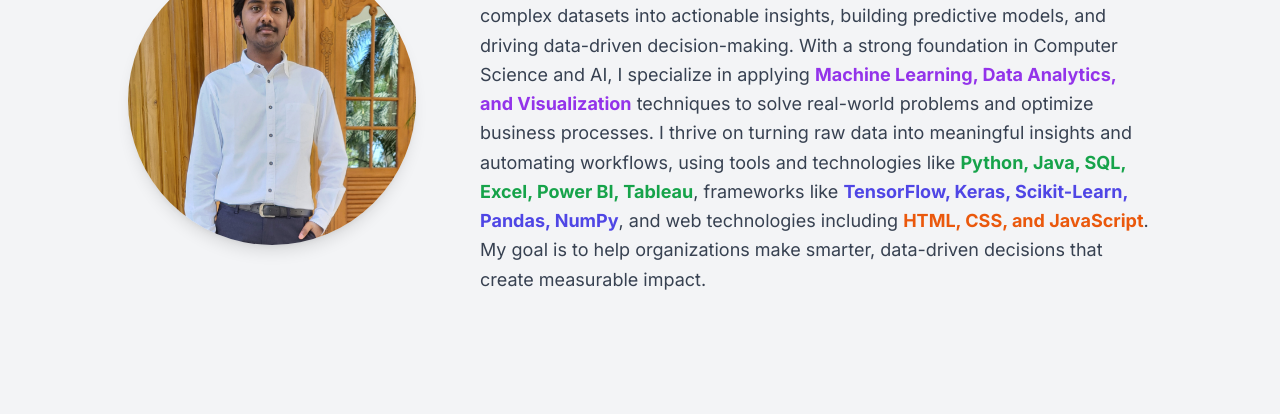
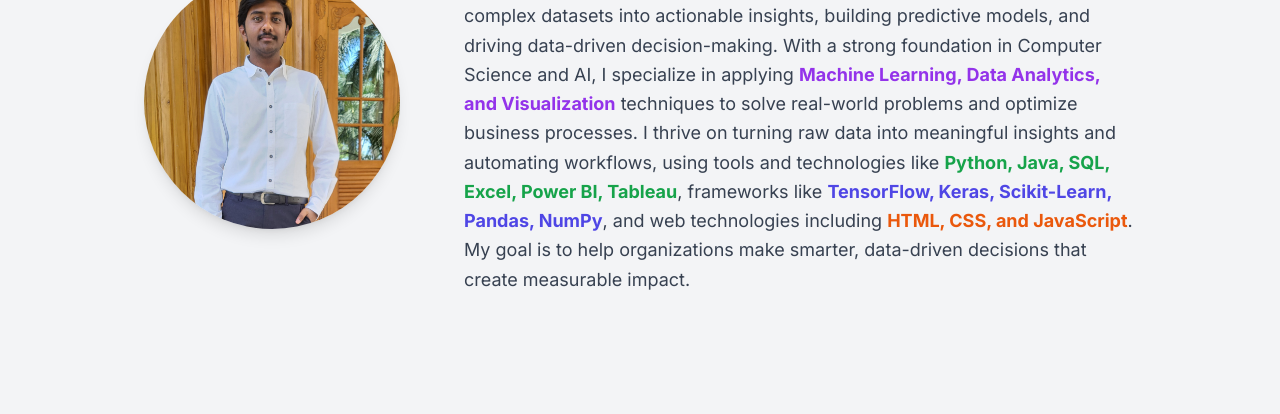
Before and after one commit to ThotaSiddartha/siddartha-portfolio, a plain HTML site: page index.html in a window 1280 px wide. Shown: the part 236-650 px from the top of the page. Drawn offline with nearby package versions, Linux system fonts and the light colour scheme.

Commit message:
Update index.html

```diff
--- a/index.html
+++ b/index.html
@@ -192,7 +192,7 @@
         <section id="about" class="section-anchor py-16">
             <div class="flex flex-col md:flex-row items-center justify-center gap-8 md:gap-12 lg:gap-16">
                 <div class="flex-shrink-0">
-                    <img src="20240227_122845.jpg" alt="Thota Siddartha's Profile Photo" class="w-72 h-72 rounded-full object-cover shadow-lg transition-transform duration-300 hover:scale-105">
+                    <img src="20240227_122845.jpg" alt="Thota Siddartha's Profile Photo" class="w-64 h-64 rounded-full object-cover shadow-lg transition-transform duration-300 hover:scale-105">
                 </div>
                 <div class="text-center md:text-left max-w-2xl">
                     <h1 class="text-4xl sm:text-5xl font-extrabold text-gray-900 mb-4">Hello, I'm <span class="text-blue-600">Siddartha Thota</span>.</h1>
```
